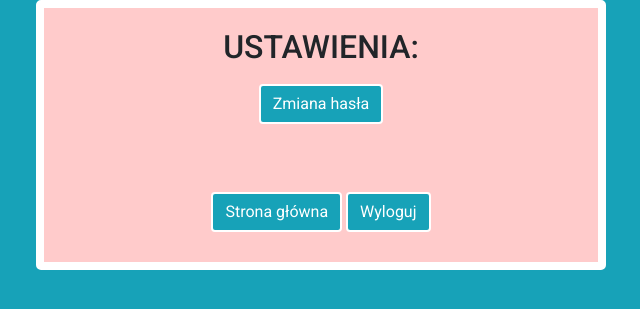
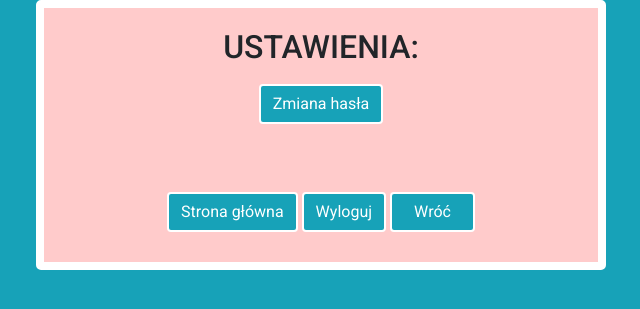
Before and after one commit to tgbdc7/zeton, a Flask app: page /settings/ in a window 1280 px wide. Shown: the part 120-429 px from the top of the page, without its empty margins (319-959 px from the left). Run offline with Flask 2, Linux system fonts and the light colour scheme; the visitor is signed in with stand-in values (Sample User, id 1); data that the repository does not hold is empty; some libraries are stand-ins or nearby versions.

Commit message:
add button wróć to user settings

```diff
--- a/zeton/templates/user_settings.html
+++ b/zeton/templates/user_settings.html
@@ -24,6 +24,8 @@
 
                 <a class="btn btn-info" href="/logout">Wyloguj</a>
 
+                <input class="btn btn-info" value="Wróć" size="5" onclick="history.go(-1);"/>
+
             </div>
         </form>
 
```
